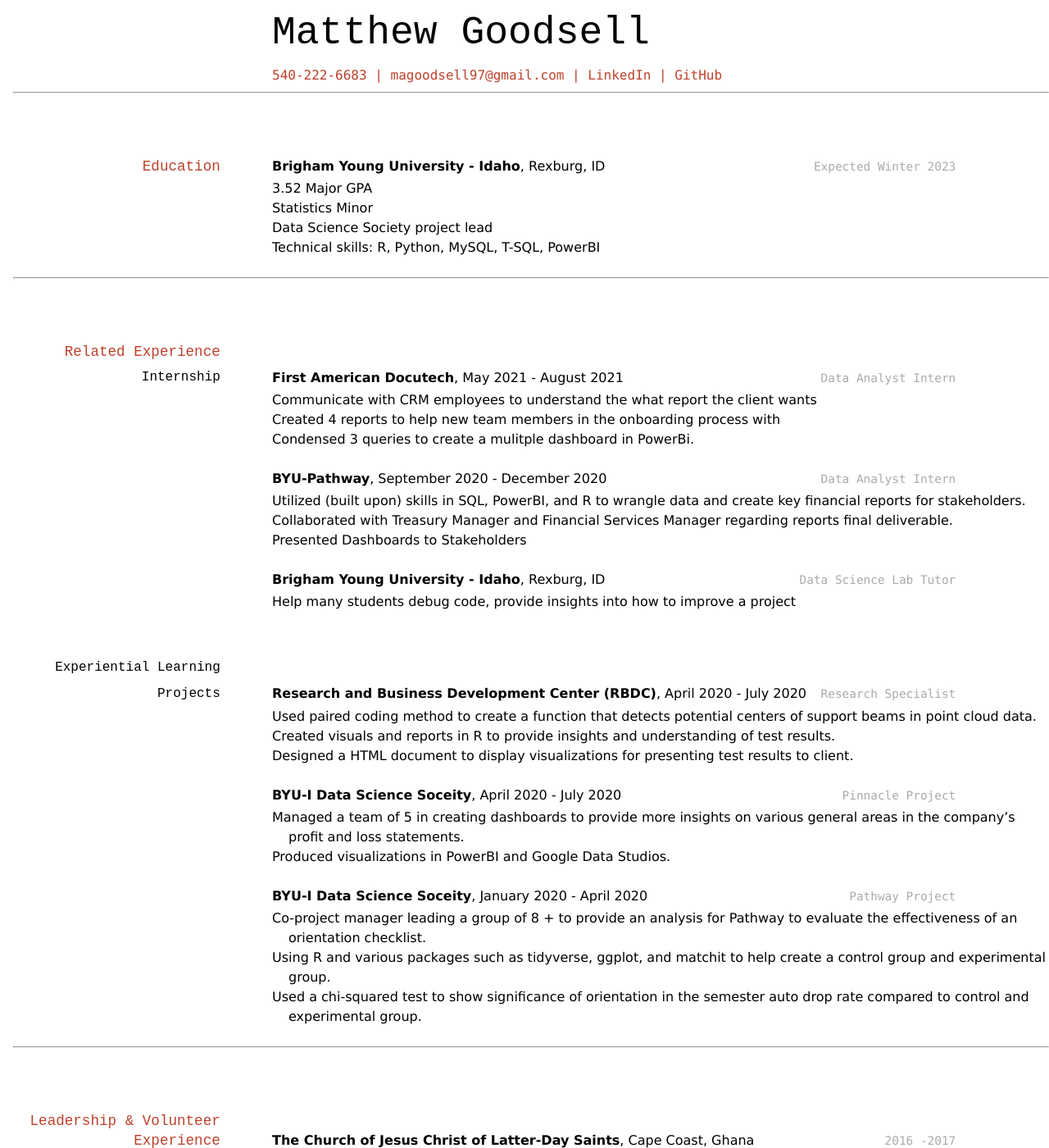
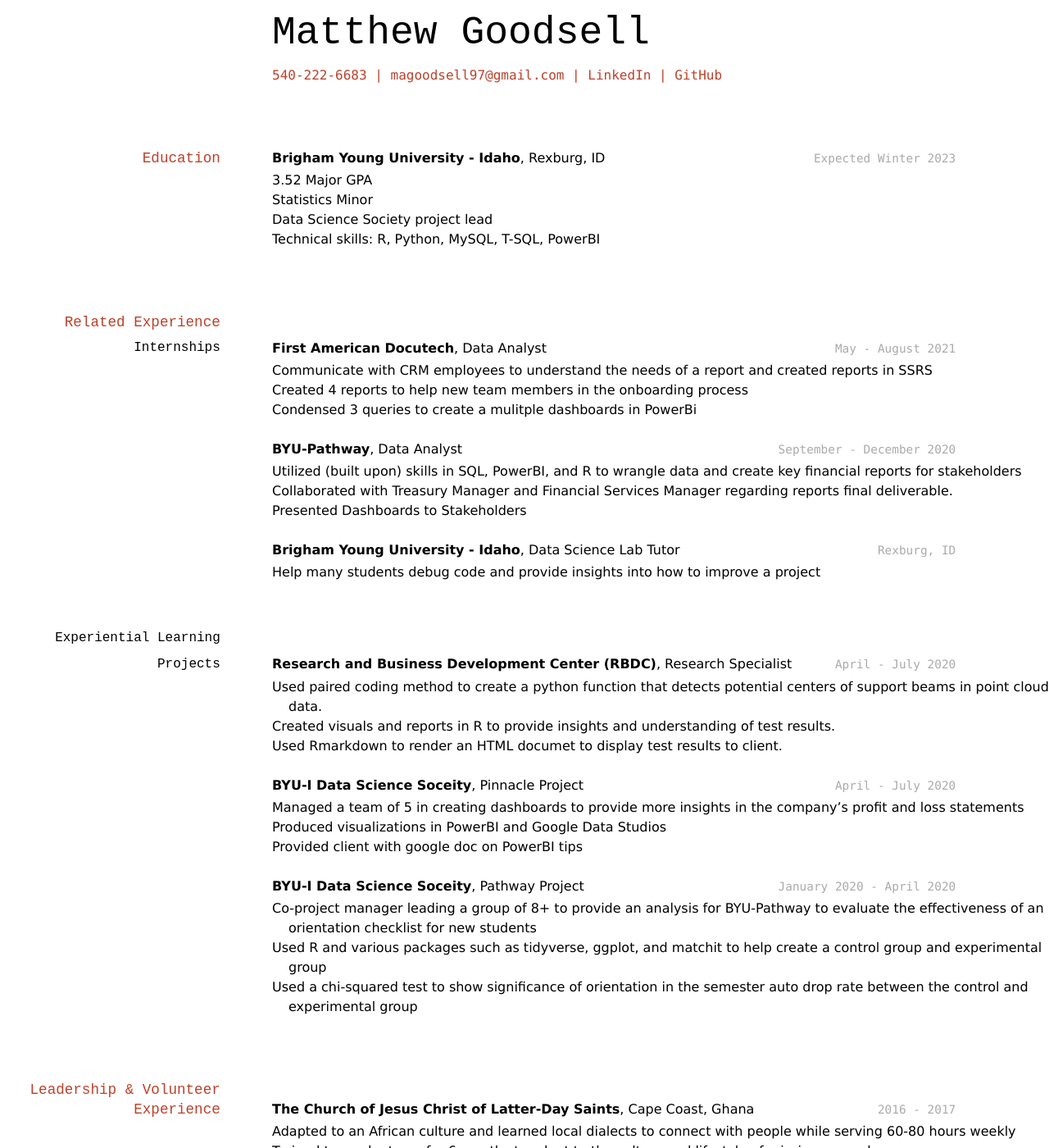
Before and after one commit to magoodsell/Matthew_Goodsell_resume, a Jekyll site: the page built from docs/index.md, in a window 1280 px wide and 1400 px high. Shown: the whole window at 82% size. Built offline with Jekyll 4.4.1, drawn with Linux system fonts in a browser that asks for light colours; some of the changed text lies outside the part shown.

Commit message:
Edited format and grammer

```diff
--- a/docs/index.md
+++ b/docs/index.md
@@ -13,9 +13,10 @@ title: Matthew Goodsell's Resume
 
 <!-- https://www.monique.tech/the-art-of-markdown -->
 
----
+
 
 ## Education
+
 
 `Expected Winter 2023`
 __Brigham Young University - Idaho__, Rexburg, ID
@@ -25,74 +26,72 @@ __Brigham Young University - Idaho__, Rexburg, ID
 - Data Science Society project lead
 - Technical skills: R, Python, MySQL, T-SQL, PowerBI
 
----
+
 
 ## Related Experience
 
 
-### Internship
+### Internships
 
-`Data Analyst Intern`
-__First American Docutech__, May 2021 - August 2021
+`May - August 2021`
+__First American Docutech__,  Data Analyst
 
-* Communicate with CRM employees to understand the what report the client wants
-* Created 4 reports to help new team members in the onboarding process with
-* Condensed 3 queries to create a mulitple dashboard in PowerBi.
+* Communicate with CRM employees to understand the needs of a report and created reports in SSRS
+* Created 4 reports to help new team members in the onboarding process
+* Condensed 3 queries to create a mulitple dashboards in PowerBi
 
-`Data Analyst Intern`
-__BYU-Pathway__, September 2020 - December 2020
+`September - December 2020 `
+__BYU-Pathway__, Data Analyst
 
-* Utilized (built upon) skills  in SQL, PowerBI, and R to wrangle data and create key financial reports for stakeholders.
+* Utilized (built upon) skills  in SQL, PowerBI, and R to wrangle data and create key financial reports for stakeholders
 * Collaborated with Treasury Manager and Financial Services Manager regarding reports final deliverable.
 * Presented Dashboards to Stakeholders
 
-`Data Science Lab Tutor`
-__Brigham Young University - Idaho__, Rexburg, ID
+`Rexburg, ID`
+__Brigham Young University - Idaho__, Data Science Lab Tutor
 
-* Help many students debug code, provide insights into how to improve a project
+* Help many students debug code and provide insights into how to improve a project
 
 ### Experiential Learning Projects
 
-`Research Specialist`
-__Research and Business Development Center (RBDC)__, April 2020 - July 2020
+`April - July 2020 `
+__Research and Business Development Center (RBDC)__, Research Specialist
 
-* Used paired coding method to create a function that detects potential centers of support beams in point cloud data.
+* Used paired coding method to create a python function that detects potential centers of support beams in point cloud data.
 * Created visuals and reports in R to provide insights and understanding of test results.
-* Designed a HTML document to display visualizations for presenting test results to client.
+* Used Rmarkdown to render an HTML documet to display test results to client.
 
 
-`Pinnacle Project`
-__BYU-I Data Science Soceity__, April 2020 - July 2020
+`April - July 2020`
+__BYU-I Data Science Soceity__, Pinnacle Project
 
-* Managed a team of 5 in creating dashboards to provide more insights on various general areas in the company’s profit and loss statements.
-* Produced visualizations in PowerBI and Google Data Studios.
+* Managed a team of 5 in creating dashboards to provide more insights in the company’s profit and loss statements
+* Produced visualizations in PowerBI and Google Data Studios
+* Provided client with google doc on PowerBI tips
 
 
-`Pathway Project`
-__BYU-I Data Science Soceity__, January 2020 - April 2020
+`January 2020 - April 2020`
+__BYU-I Data Science Soceity__, Pathway Project
 
-* Co-project manager leading a group of 8 + to provide an analysis for Pathway to evaluate the effectiveness of an orientation checklist.
-* Using R and various packages such as tidyverse, ggplot, and matchit to help create a control group and experimental group.
-* Used a chi-squared test to show significance of orientation in the semester auto drop rate compared to control and experimental group.
+* Co-project manager leading a group of 8+ to provide an analysis for BYU-Pathway to evaluate the effectiveness of an orientation checklist for new students
+* Used R and various packages such as tidyverse, ggplot, and matchit to help create a control group and experimental group
+* Used a chi-squared test to show significance of orientation in the semester auto drop rate between the control and experimental group
 
----
 
 ## Leadership & Volunteer Experience
 
-
-`2016 -2017`
+`2016 - 2017`
 __The Church of Jesus Christ of Latter-Day Saints__, Cape Coast, Ghana
 
-* Adapted to an African culture and learned local dialects to connect with people while serving 60-80 hours weekly.
-* Trained two volunteers for 6 months to adapt to the culture and lifestyle of a missionary.
-* Prepared and taught weekly training meetings and worked one on one with fellow volunteers.
+* Adapted to an African culture and learned local dialects to connect with people while serving 60-80 hours weekly
+* Trained two volunteers for 6 months to adapt to the culture and lifestyle of missionary work
+* Prepared and taught weekly training meetings and worked one on one with fellow volunteers
 
 
 `2014-2015`
 __The Boy Scouts Of America__, Culpepper, Virginia
-* Completed all requirement and projects to receive the highest ranking, the Eagle scout Award.
-* Found and planned a service project that benefited the local Civil War Battlefield.
-* Lead over 15 Volunteers in accomplishing the project of antique looking benches for this Local Battlefield.
+* Completed all merit badge requirements and projects to receive the highest ranking, the Eagle scout Award
+* Found and planned a service project leading over 15 volunteers to assemble antique looking benches along the trail path
 
 
 
```
